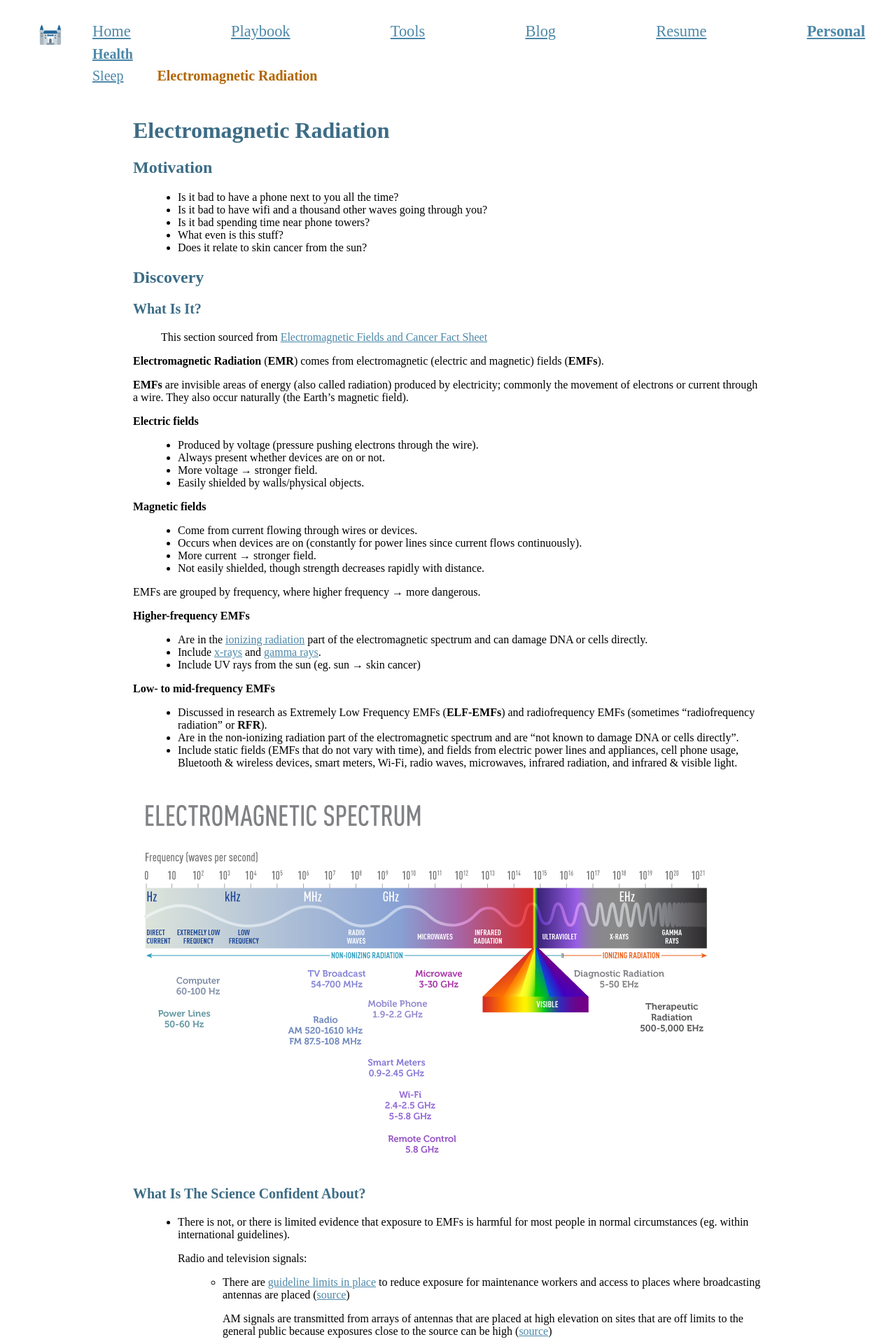
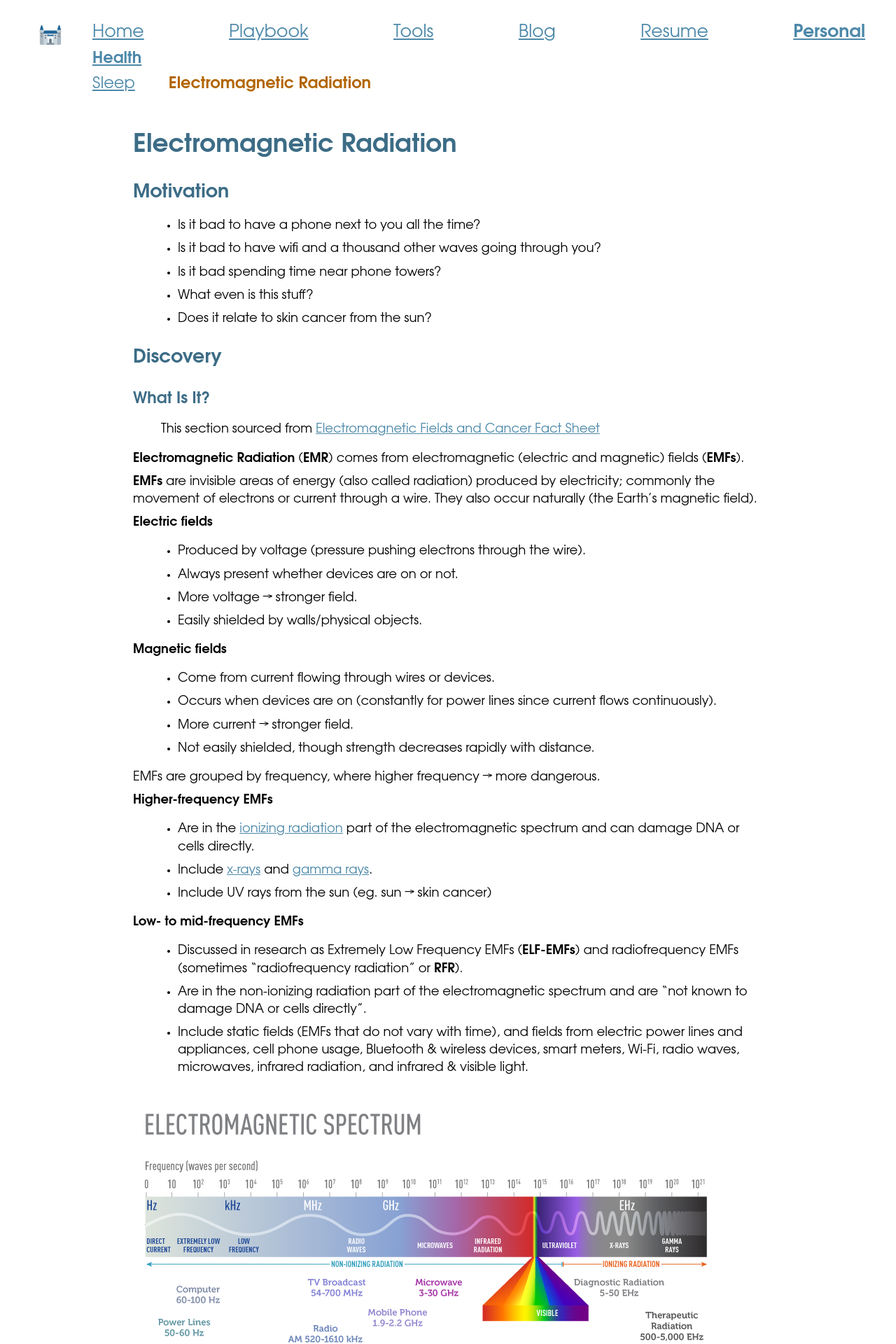
Before and after one commit to PhilipCastiglione/philipcastiglione.github.io, a Jekyll site: the page built from pages/personal/health/emr.md, in a window 1280 px wide. Shown: the top 1920 px of the page at 70% size. Built offline with Jekyll 4.4.1, drawn with Linux system fonts in a browser that asks for light colours.

Commit message:
initial typography pass

```diff
--- a/_sass/global.scss
+++ b/_sass/global.scss
@@ -3,6 +3,8 @@
 html,
 body {
     scroll-behavior: smooth;
+    font-family: Avenir, Montserrat, Corbel, "URW Gothic", source-sans-pro, sans-serif;
+    font-weight: normal;
 }
 
 // LAYOUT
@@ -28,6 +30,22 @@ $border-radius: 4px;
     padding-right: $spacing-unit * 2;
 }
 
+p,
+li {
+    margin-top: $spacing-unit;
+    margin-bottom: $spacing-unit;
+}
+
+h1,
+h2,
+h3,
+h4,
+h5,
+h6 {
+    margin-top: $spacing-unit * 3;
+    margin-bottom: $spacing-unit * 1;
+}
+
 // COLORS
 
 $color-primary: #4c88a9;
@@ -50,11 +68,20 @@ a:hover {
 
 // TYPOGRAPHY
 
-$font-size-base: 16px;
+$font-size-base: 18px;
 
 p,
 li {
     font-size: $font-size-base;
+    line-height: 1.4;
+}
+h1,
+h2,
+h3,
+h4,
+h5,
+h6 {
+    line-height: 1.4;
 }
 h1 {
     font-size: $font-size-base * 2;
```
